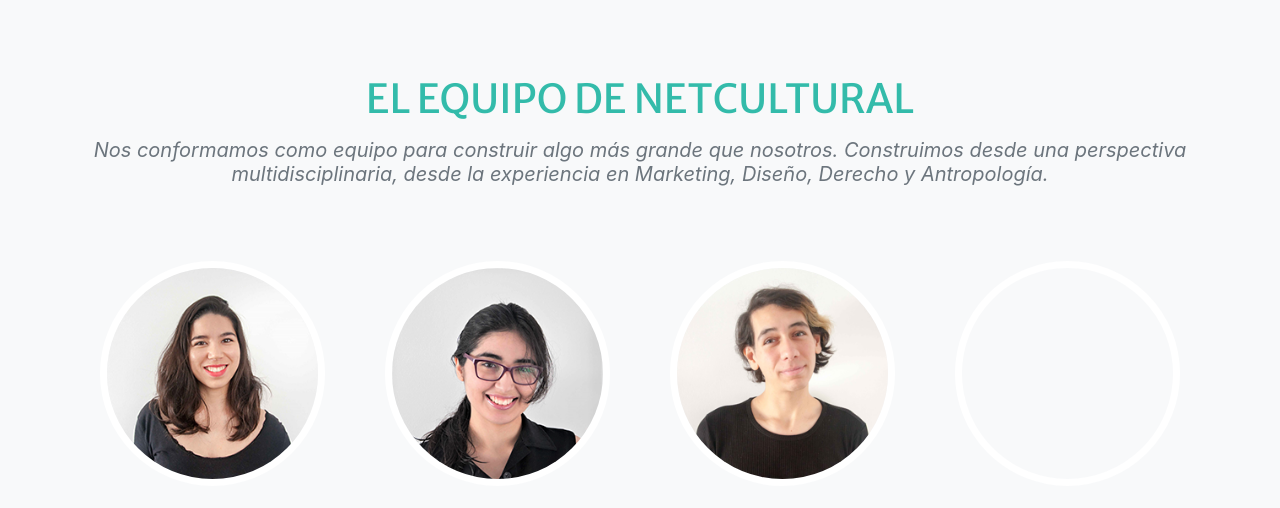
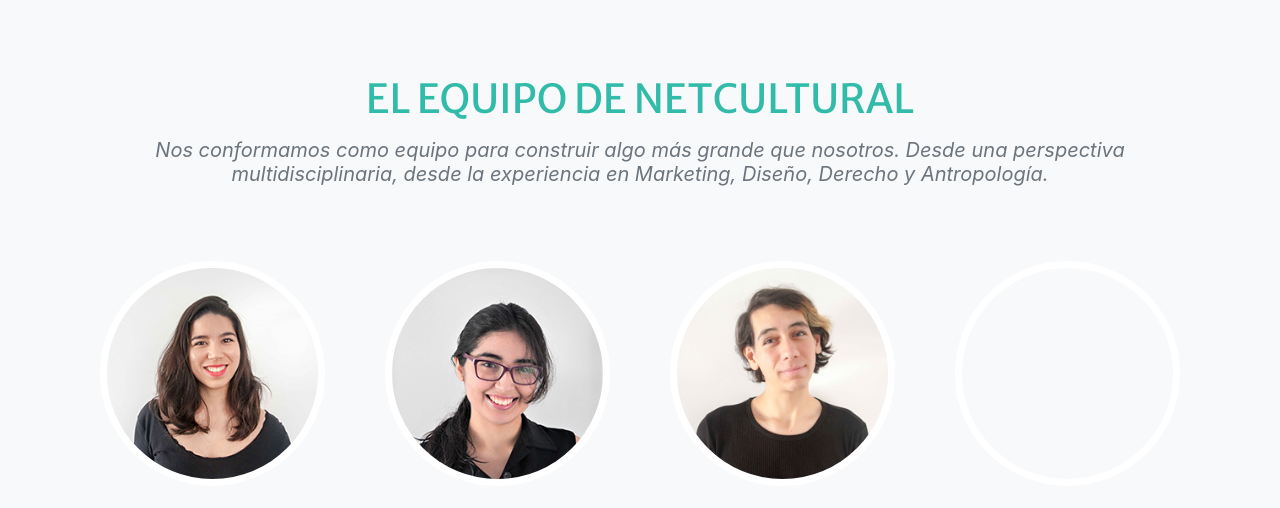
Before and after one commit to rociosantar/netcultural, a website with bundled scripts: page index.html in a window 1280 px wide. Shown: the part 2360-2868 px from the top of the page. Built offline with nearby package versions, Linux system fonts and the light colour scheme.

Commit message:
subtexto team

```diff
--- a/index.html
+++ b/index.html
@@ -152,7 +152,7 @@
       <div class="row">
         <div class="col-lg-12 text-center">
           <h2 class="section-heading text-uppercase">El Equipo de Netcultural</h2>
-          <h3 class="section-subheading text-muted">Nos conformamos como equipo para construir algo más grande que nosotros. Construimos desde una perspectiva multidisciplinaria, desde la experiencia en Marketing, Diseño, Derecho y Antropología.</h3>
+          <h3 class="section-subheading text-muted">Nos conformamos como equipo para construir algo más grande que nosotros. Desde una perspectiva multidisciplinaria, desde la experiencia en Marketing, Diseño, Derecho y Antropología.</h3>
         </div>
       </div>
       <div class="row">
```
